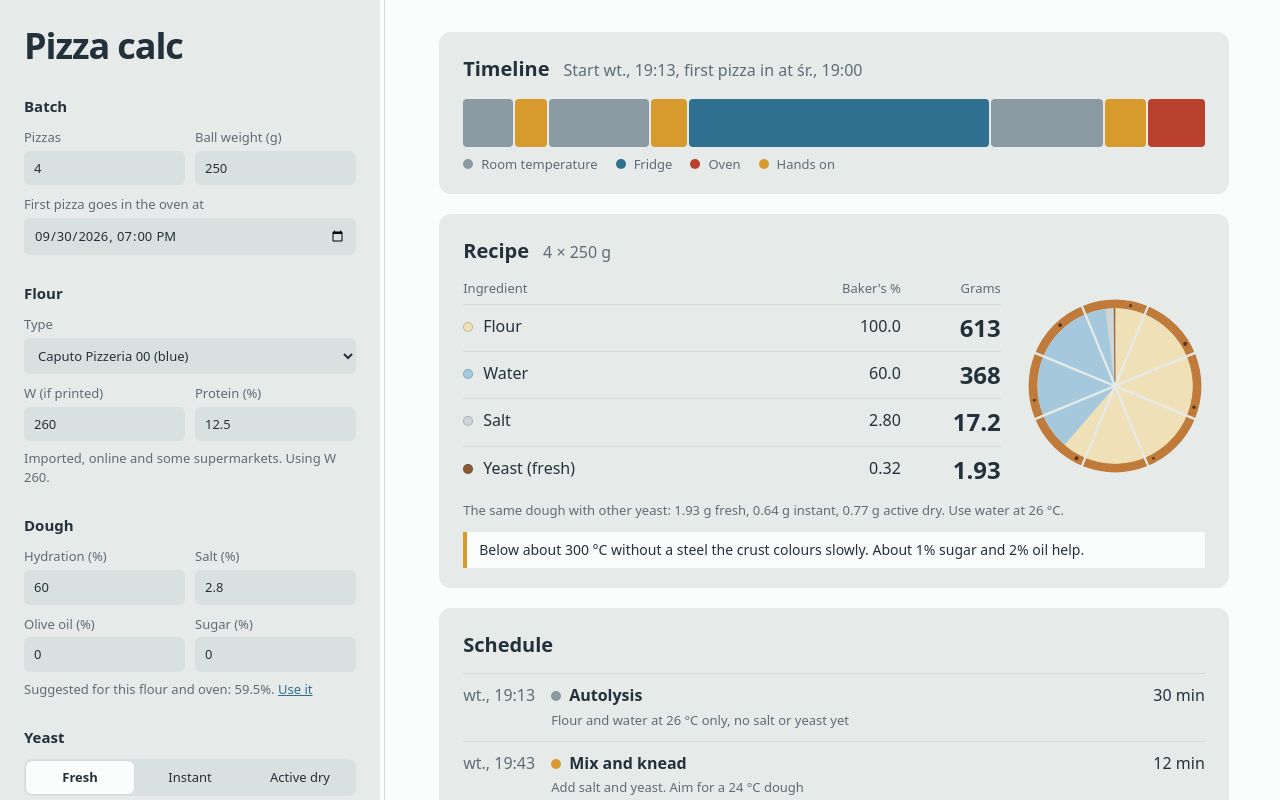
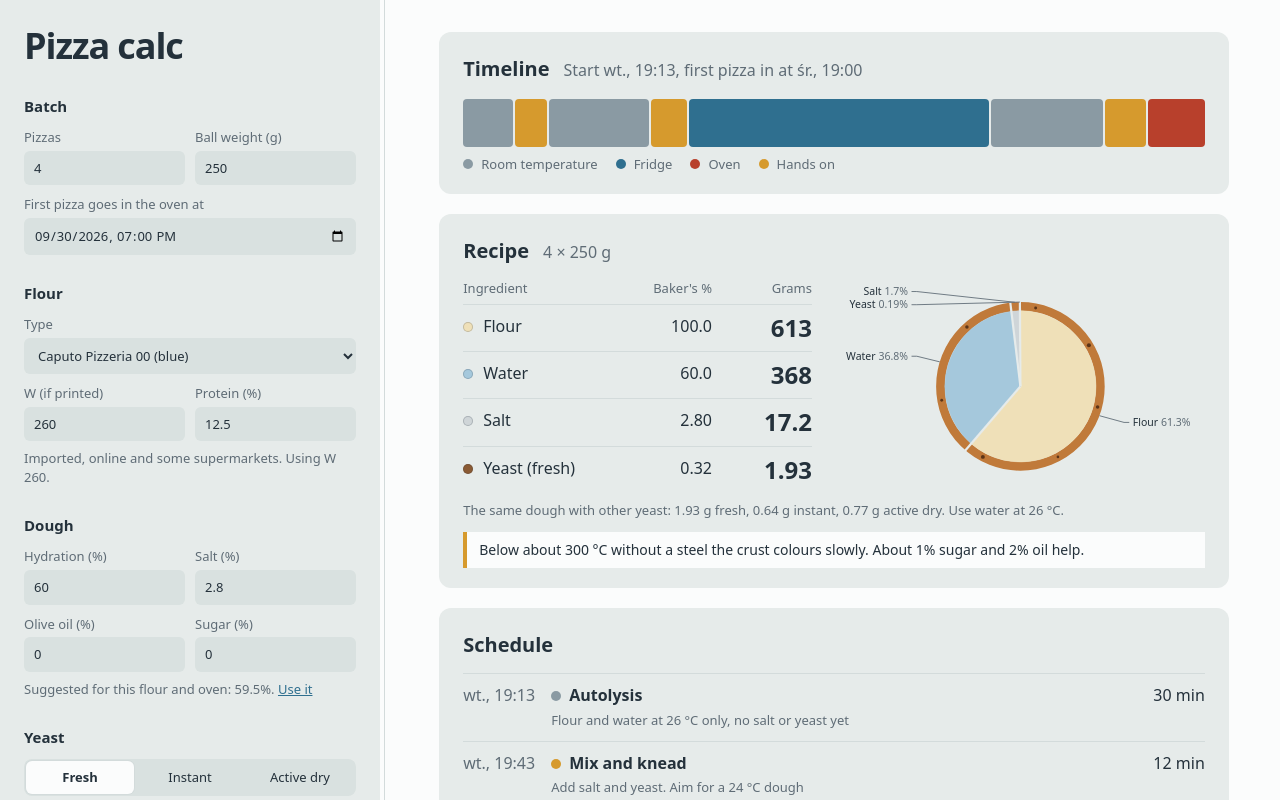
Before and after one commit to Nodo1221/Pizza-panel, a React (Vite) app: page / in a window 1280 px wide. Shown: the top 800 px of the page. Built offline with nearby package versions, Linux system fonts and the light colour scheme.

Commit message:
Pie: cut lines exactly at the slice boundaries, labels outside with leader lines

```diff
--- a/src/Pie.tsx
+++ b/src/Pie.tsx
@@ -1,34 +1,83 @@
 export interface Slice { key: string; name: string; g: number }
 
-const R = 86
+const CX = 210
+const CY = 120
+const R = 86 // slices
+const RIM = 96 // outer edge of the crust
+const H = 240
+const GAP = 15 // minimum vertical distance between labels
+const TAU = Math.PI * 2
+
 // Charred spots on the crust, as degrees and radius. Fixed so the pizza doesn't change between renders.
 const SPOTS = [[15, 2], [62, 1.5], [118, 2.2], [170, 1.6], [228, 2], [281, 1.7], [329, 2.3]].map(([deg, r]) => ({
-  x: 100 + 91 * Math.cos((deg * Math.PI) / 180),
-  y: 100 + 91 * Math.sin((deg * Math.PI) / 180),
+  x: CX + 91 * Math.cos((deg * Math.PI) / 180),
+  y: CY + 91 * Math.sin((deg * Math.PI) / 180),
   r,
 }))
-const CUTS = Array.from({ length: 8 }, (_, i) => ((i + 0.5) * Math.PI) / 4)
-const pt = (t: number) => `${(100 + R * Math.cos(t)).toFixed(2)} ${(100 + R * Math.sin(t)).toFixed(2)}`
+const at = (t: number, rad: number) => `${(CX + rad * Math.cos(t)).toFixed(2)} ${(CY + rad * Math.sin(t)).toFixed(2)}`
+const dir = (t: number): 1 | -1 => (Math.cos(t) >= 0 ? 1 : -1)
 
 export default function Pie({ slices }: { slices: Slice[] }) {
   const total = slices.reduce((a, x) => a + x.g, 0)
   if (total <= 0) return null
+
   let from = -Math.PI / 2
+  const items = slices.map(x => {
+    const span = (x.g / total) * TAU
+    const it = { ...x, from, span, mid: from + span / 2, share: (x.g / total) * 100 }
+    from += span
+    return it
+  })
+
+  // One cut line per slice boundary. Boundaries closer than about 1.5 degrees merge into a single line.
+  const cuts: number[] = []
+  for (const it of items) {
+    const last = cuts[cuts.length - 1]
+    if (last !== undefined && it.from - last < 0.026) cuts[cuts.length - 1] = (last + it.from) / 2
+    else cuts.push(it.from)
+  }
+  if (cuts.length > 1 && cuts[0] + TAU - cuts[cuts.length - 1] < 0.026) {
+    cuts[0] = (cuts[0] + TAU + cuts[cuts.length - 1]) / 2 - TAU
+    cuts.pop()
+  }
+
+  // Labels sit left or right of the pizza; spread them so they never overlap.
+  const labels = items.map(it => ({ it, s: dir(it.mid), y: Math.max(12, CY + (RIM + 22) * Math.sin(it.mid)) }))
+  for (const s of [1, -1]) {
+    const col = labels.filter(l => l.s === s).sort((a, b) => a.y - b.y)
+    col.forEach((l, i) => {
+      if (i > 0) l.y = Math.max(l.y, col[i - 1].y + GAP)
+    })
+    const over = col.length ? col[col.length - 1].y - (H - 10) : 0
+    if (over > 0) col.forEach(l => { l.y -= over })
+  }
+
   return (
-    <svg className="pie" viewBox="0 0 200 200" role="img" aria-label="Share of each ingredient in the dough, by weight">
-      <circle className="crust" cx="100" cy="100" r="91" />
-      {slices.map(x => {
-        const span = (x.g / total) * 2 * Math.PI
-        const d = `M100 100 L${pt(from)} A${R} ${R} 0 ${span > Math.PI ? 1 : 0} 1 ${pt(from + span)} Z`
-        from += span
+    <svg className="pie" viewBox="0 0 420 240" role="img" aria-label="Share of each ingredient in the dough, by weight">
+      <circle className="crust" cx={CX} cy={CY} r="91" />
+      {items.map(it => (
+        <path
+          key={it.key}
+          d={`M${CX} ${CY} L${at(it.from, R)} A${R} ${R} 0 ${it.span > Math.PI ? 1 : 0} 1 ${at(it.from + it.span, R)} Z`}
+          style={{ fill: `var(--p-${it.key})`, stroke: `var(--p-${it.key})` }}
+        >
+          <title>{`${it.name}: ${it.share.toFixed(1)}% of the dough by weight`}</title>
+        </path>
+      ))}
+      {SPOTS.map((p, i) => <circle key={i} className="spot" cx={p.x} cy={p.y} r={p.r} />)}
+      {cuts.map(t => <line key={t} className="cut" x1={CX} y1={CY} x2={CX + 97 * Math.cos(t)} y2={CY + 97 * Math.sin(t)} />)}
+      {labels.map(({ it, s, y }) => {
+        const ex = CX + s * (RIM + 22)
+        const lx = ex + s * 6
         return (
-          <path key={x.key} d={d} style={{ fill: `var(--p-${x.key})`, stroke: `var(--p-${x.key})` }}>
-            <title>{`${x.name}: ${((x.g / total) * 100).toFixed(1)}% of the dough by weight`}</title>
-          </path>
+          <g key={it.key}>
+            <path className="lead" d={`M${at(it.mid, RIM)} L${ex} ${y} L${lx} ${y}`} />
+            <text x={lx + s * 4} y={y + 4} textAnchor={s === 1 ? 'start' : 'end'}>
+              {it.name.replace(/ \(.*\)$/, '')} <tspan>{it.share.toFixed(it.share < 1 ? 2 : 1)}%</tspan>
+            </text>
+          </g>
         )
       })}
-      {SPOTS.map((p, i) => <circle key={i} className="spot" cx={p.x} cy={p.y} r={p.r} />)}
-      {CUTS.map(t => <line key={t} className="cut" x1="100" y1="100" x2={100 + 97 * Math.cos(t)} y2={100 + 97 * Math.sin(t)} />)}
     </svg>
   )
 }
--- a/src/index.css
+++ b/src/index.css
@@ -132,7 +132,7 @@ input, select {
 
 .recipe { display: flex; flex-wrap: wrap; gap: 24px; align-items: center; }
 .recipe .tbl { flex: 1 1 320px; min-width: 0; }
-.pie { flex: 0 0 180px; width: 180px; margin: 0 auto; }
+.pie { flex: 1 1 340px; width: 100%; max-width: 420px; margin: 0 auto; }
 .pie .crust { fill: none; stroke: var(--crust); stroke-width: 10; }
 .pie .spot { fill: var(--char); }
 .pie path { stroke-width: 0.6; }
@@ -162,3 +162,7 @@ input, select {
 .side-body > .g { break-inside: avoid; }
 .grip { cursor: col-resize; touch-action: none; background: linear-gradient(var(--line), var(--line)) center / 1px 100% no-repeat; }
 .grip:hover, .grip:focus-visible { background: linear-gradient(var(--cold), var(--cold)) center / 3px 100% no-repeat; outline: none; }
+
+.pie text { font-size: 12px; fill: var(--ink); }
+.pie tspan { fill: var(--mute); }
+.pie .lead { fill: none; stroke: var(--mute); stroke-width: 1; }
```
